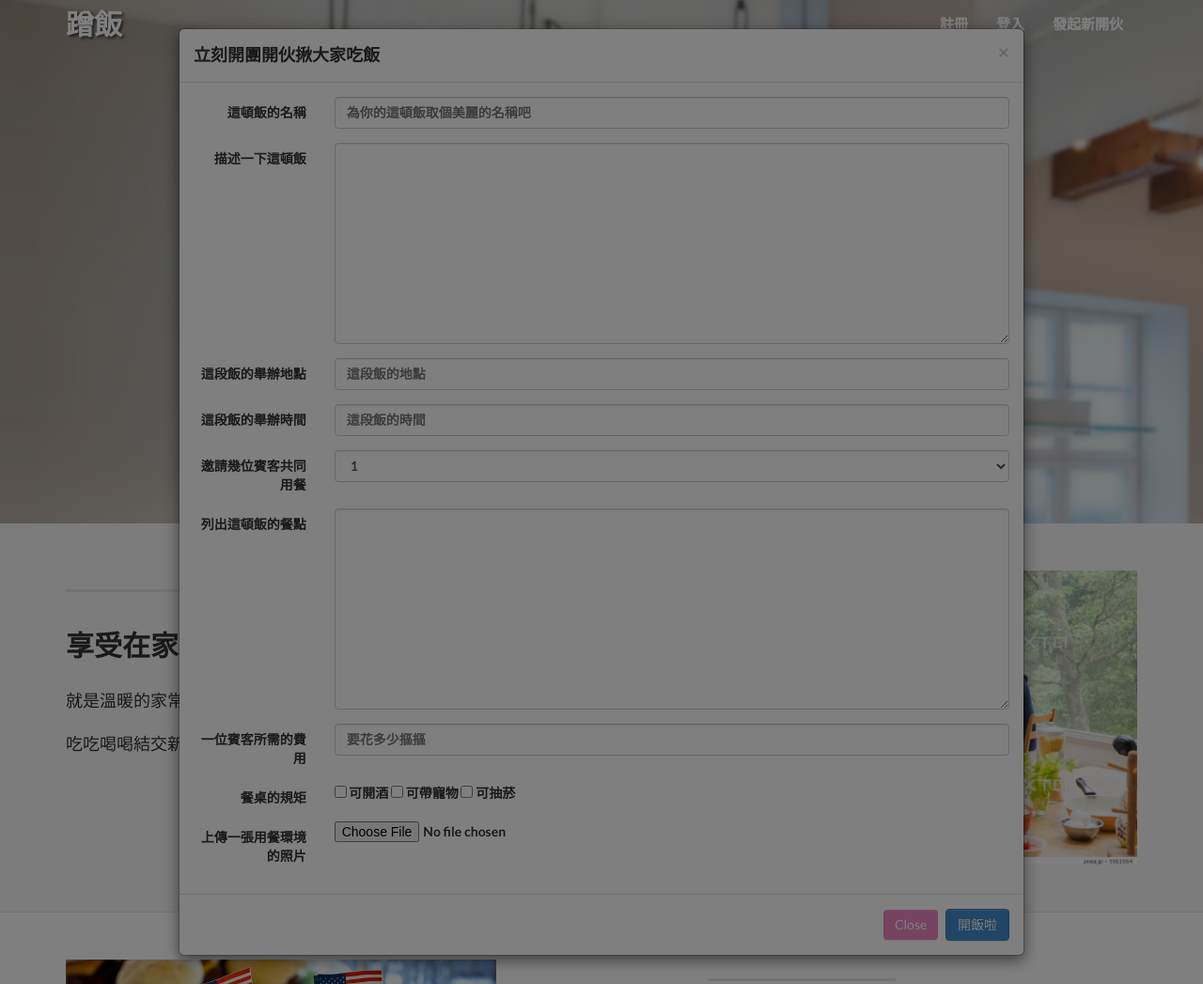
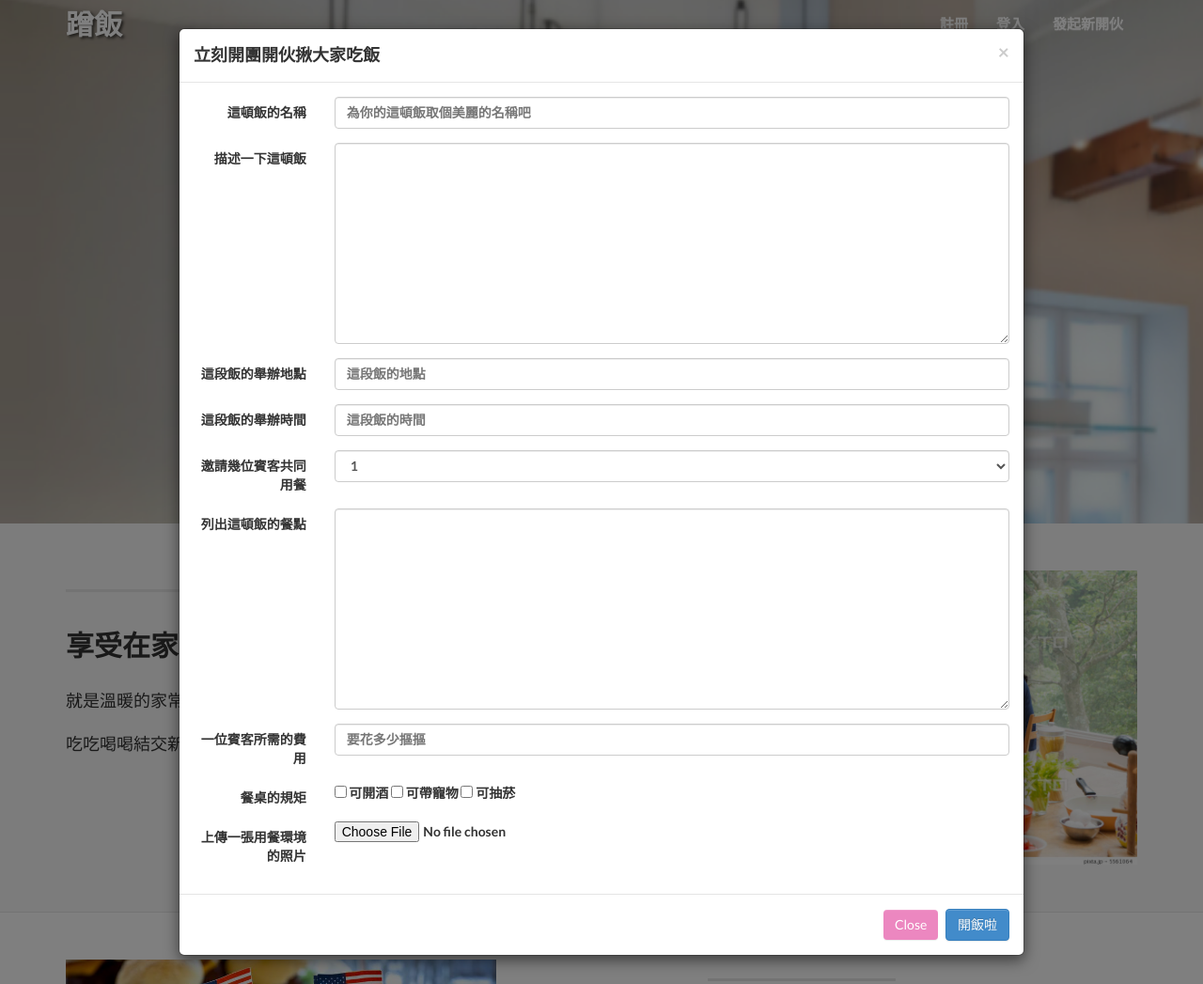
Before and after one commit to chenkuochen/TmpBootstrap, a Django app: page / in a window 1280 px wide, after a click on "發起新開伙". Shown: the whole page at 94% size. Run offline with Django 3.2, Linux system fonts and the light colour scheme; some libraries are stand-ins or nearby versions; some web fonts are replaced.

Commit message:
Fix modal dialog

```diff
--- a/tutorial/ui/static/ui/css/landing-page.css
+++ b/tutorial/ui/static/ui/css/landing-page.css
@@ -12,6 +12,9 @@ body {
 html {
     width: 100%;
     height: 100%;
+}
+.modal-backdrop {
+    z-index:0;
 }
 
 body,
--- a/tutorial/ui/templates/ui/index.html
+++ b/tutorial/ui/templates/ui/index.html
@@ -241,7 +241,7 @@
                 </div>
                 <div class="modal-footer">
                     <button type="button" class="btn btn-default" data-dismiss="modal">Close</button>
-                    <button type="button" class="btn btn-primary">開飯啦</button>
+                    <button type="button" data-dismiss="modal" id="activity-apply"class="btn btn-primary">開飯啦</button>
                 </div>
             </div>
         </div>
@@ -266,6 +266,9 @@
                         window.location.href = location.origin + "/results?date=" + date_query
                         return;
                     })
+                $('#activity-apply').click(function(){
+                    alert("已經收到您的活動申請！");
+                    });
                 }());
     </script>
 
```
